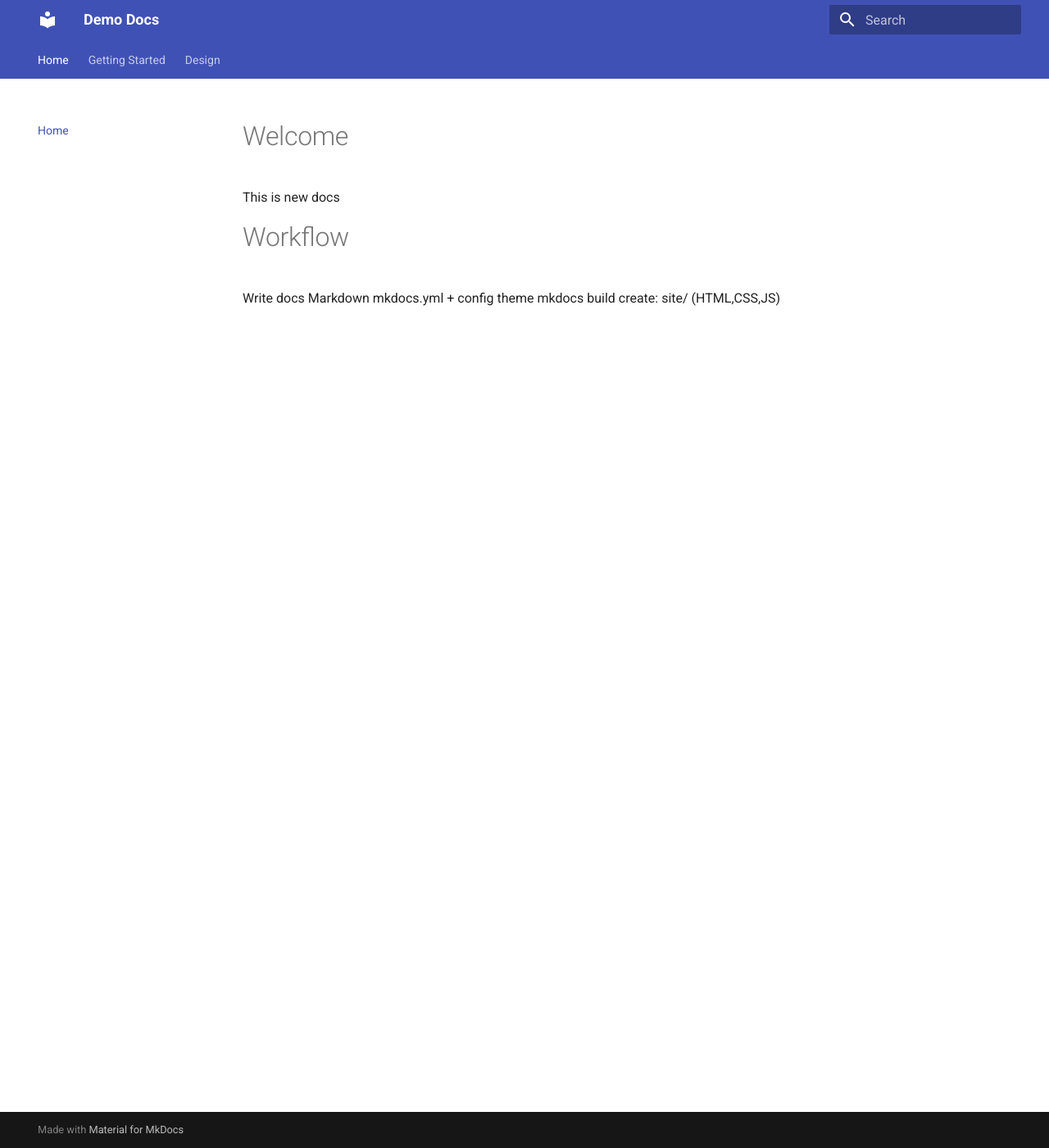
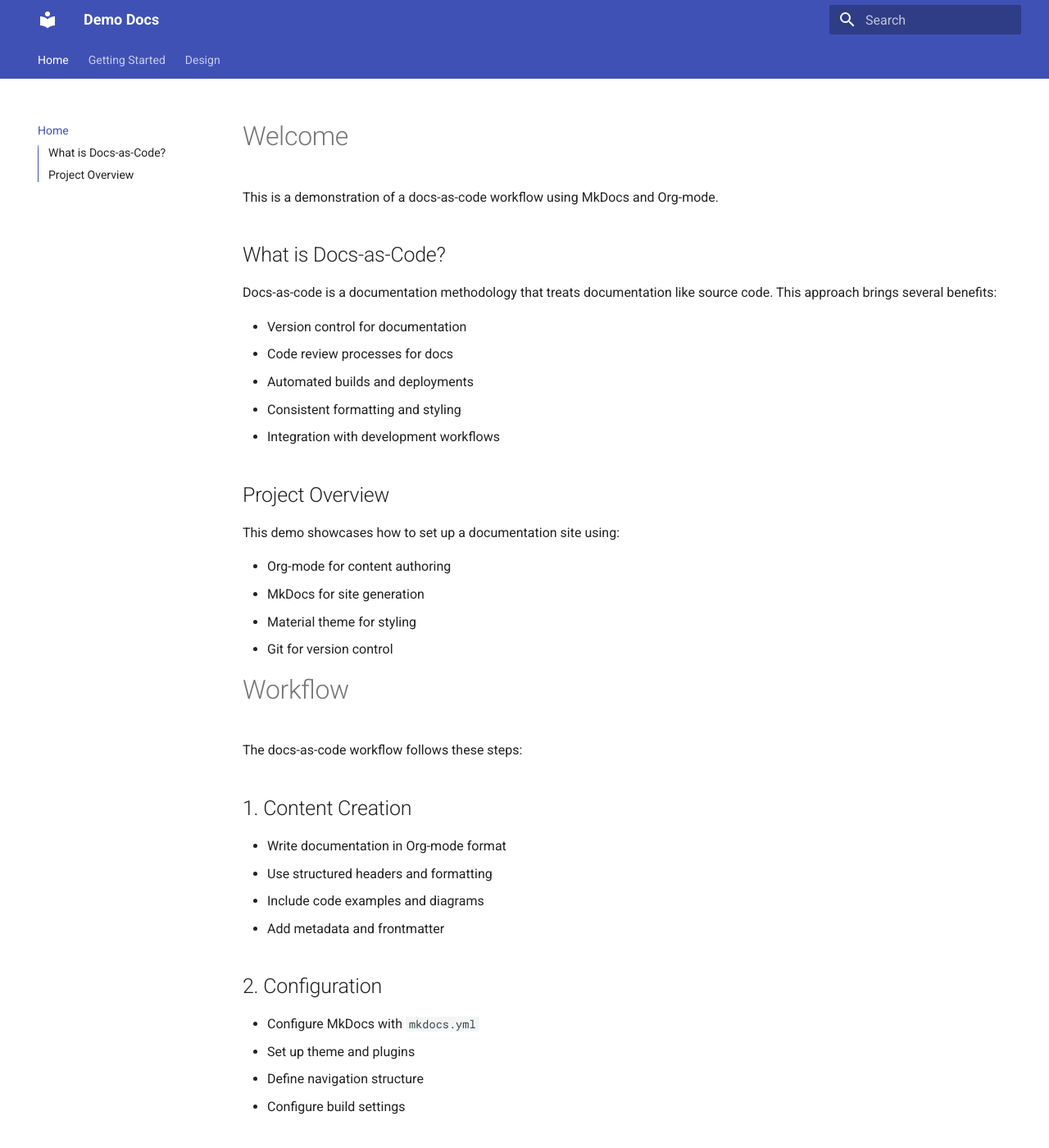
Before and after one commit to hienhm2212/doc-as-code-demo, an MkDocs documentation site: the page built from docs/index.md, in a window 1280 px wide and 1400 px high. Shown: the whole window at 82% size. Built offline with MkDocs 1.6.1 and Material for MkDocs 9.7.7, drawn with Linux system fonts in a browser that asks for light colours; some of the changed text lies outside the part shown.

Commit message:
update content index

```diff
--- a/docs/index.md
+++ b/docs/index.md
@@ -2,12 +2,198 @@
 
 # Welcome
 
-This is new docs
+This is a demonstration of a docs-as-code workflow using MkDocs and Org-mode.
+
+
+## What is Docs-as-Code?
+
+Docs-as-code is a documentation methodology that treats documentation like source code. This approach brings several benefits:
+
+-   Version control for documentation
+-   Code review processes for docs
+-   Automated builds and deployments
+-   Consistent formatting and styling
+-   Integration with development workflows
+
+
+## Project Overview
+
+This demo showcases how to set up a documentation site using:
+
+-   Org-mode for content authoring
+-   MkDocs for site generation
+-   Material theme for styling
+-   Git for version control
 
 
 # Workflow
 
-Write docs Markdown
-mkdocs.yml + config theme
-mkdocs build
-create: site/ (HTML,CSS,JS)
+The docs-as-code workflow follows these steps:
+
+
+## 1. Content Creation
+
+-   Write documentation in Org-mode format
+-   Use structured headers and formatting
+-   Include code examples and diagrams
+-   Add metadata and frontmatter
+
+
+## 2. Configuration
+
+-   Configure MkDocs with `mkdocs.yml`
+-   Set up theme and plugins
+-   Define navigation structure
+-   Configure build settings
+
+
+## 3. Build Process
+
+    mkdocs build
+
+This command:
+
+-   Processes Org-mode files
+-   Generates HTML, CSS, and JavaScript
+-   Creates the `site/` directory
+-   Applies theme styling
+
+
+## 4. Deployment
+
+-   Commit changes to version control
+-   Push to repository
+-   Deploy to hosting platform (GitHub Pages, Netlify, etc.)
+
+
+# Features
+
+
+## Multi-format Support
+
+This setup supports multiple input formats:
+
+-   Org-mode (primary)
+-   Markdown (alternative)
+-   ReStructuredText (if configured)
+
+
+## Theme Customization
+
+The site uses the Material theme with:
+
+-   Responsive design
+-   Dark/light mode toggle
+-   Search functionality
+-   Navigation sidebar
+-   Custom CSS support
+
+
+## Version Control Integration
+
+-   Git-based workflow
+-   Branch-based development
+-   Pull request reviews
+-   Automated testing
+
+
+# Getting Started
+
+
+## Prerequisites
+
+-   Python 3.7+
+-   pip package manager
+-   Git for version control
+
+
+## Installation
+
+    pip install mkdocs mkdocs-material
+
+
+## Quick Start
+
+1.  Clone the repository
+2.  Install dependencies
+3.  Edit documentation in `docs/`
+4.  Run `mkdocs serve` for local preview
+5.  Run `mkdocs build` for production build
+
+
+# Project Structure
+
+    docs-as-code-demo/
+    ├── docs/
+    │   ├── index.org          # Main documentation
+    │   ├── getting-started.org # Getting started guide
+    │   ├── design/
+    │   │   └── system-arch.org # System architecture
+    │   └── stylesheets/        # Custom CSS
+    ├── mkdocs.yml             # MkDocs configuration
+    └── site/                  # Generated site (after build)
+
+
+# Best Practices
+
+
+## Documentation Standards
+
+-   Use clear, concise language
+-   Include code examples
+-   Add diagrams when helpful
+-   Keep content up-to-date
+-   Review and test regularly
+
+
+## Org-mode Tips
+
+-   Use consistent header levels
+-   Add metadata blocks
+-   Include source code blocks
+-   Use tables for structured data
+-   Add links to related content
+
+
+## Workflow Tips
+
+-   Commit frequently
+-   Use descriptive commit messages
+-   Review changes before merging
+-   Test builds locally
+-   Monitor deployment status
+
+
+# Contributing
+
+
+## How to Contribute
+
+1.  Fork the repository
+2.  Create a feature branch
+3.  Make your changes
+4.  Test the build locally
+5.  Submit a pull request
+
+
+## Code of Conduct
+
+-   Be respectful and inclusive
+-   Provide constructive feedback
+-   Follow established conventions
+-   Help improve documentation
+
+
+# License
+
+This project is licensed under the MIT License. See the LICENSE file for details.
+
+
+# Support
+
+For questions or issues:
+
+-   Check the documentation
+-   Search existing issues
+-   Create a new issue
+-   Contact the maintainers
```
